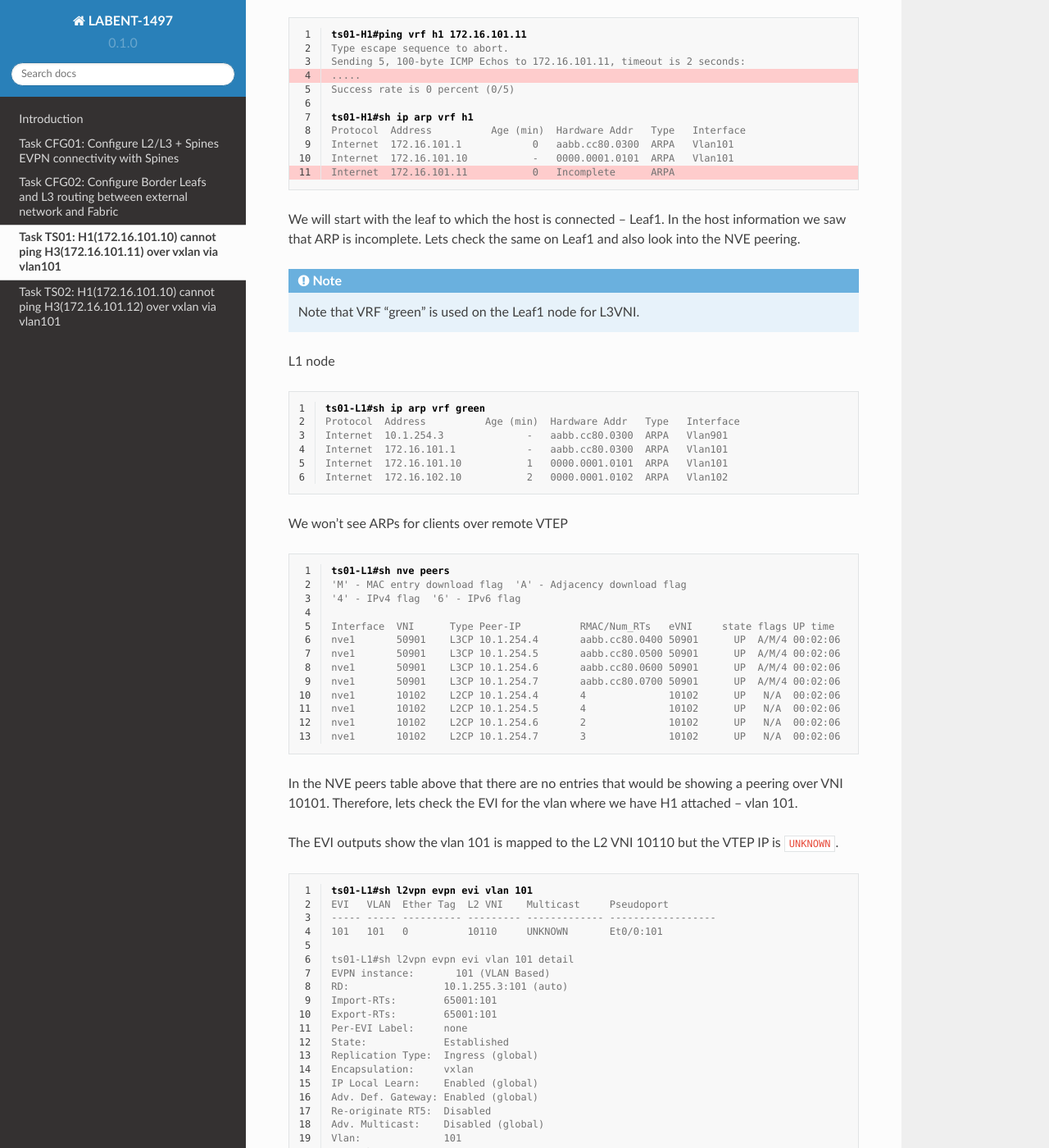
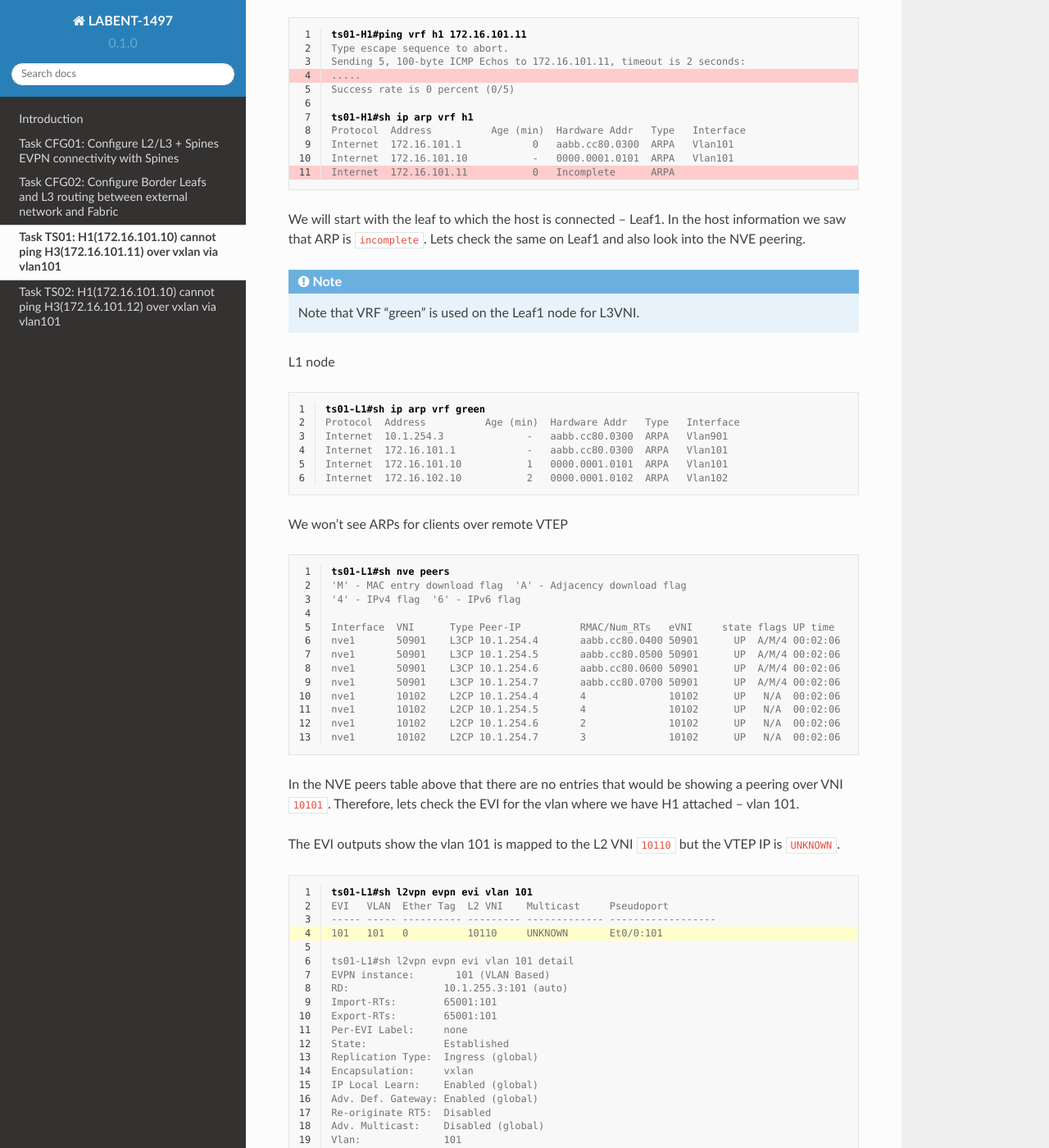
Before and after one commit to dvishchu/labent-1497, a Sphinx documentation site: the page built from docs/source/task_03.rst, in a window 1280 px wide and 1400 px high, scrolled down 760 px. Shown: the whole window at 82% size. Built offline with Sphinx 7.4.7 and the Read the Docs theme 2.0.0, drawn with Linux system fonts in a browser that asks for light colours; part of the change alters nothing that is shown.

```diff
--- a/docs/source/task_03.rst
+++ b/docs/source/task_03.rst
@@ -23,7 +23,7 @@ H1 node
     Internet  172.16.101.10           -   0000.0001.0101  ARPA   Vlan101
     Internet  172.16.101.11           0   Incomplete      ARPA
 
-We will start with the leaf to which the host is connected – Leaf1. In the host information we saw that ARP is incomplete. Lets check the same on Leaf1 and also look into the NVE peering.
+We will start with the leaf to which the host is connected – Leaf1. In the host information we saw that ARP is ``incomplete``. Lets check the same on Leaf1 and also look into the NVE peering.
 
 .. note::
 
@@ -62,12 +62,13 @@ We won’t see ARPs for clients over remote VTEP
     nve1       10102    L2CP 10.1.254.6       2              10102      UP   N/A  00:02:06
     nve1       10102    L2CP 10.1.254.7       3              10102      UP   N/A  00:02:06
 
-In the NVE peers table above that there are no entries that would be showing a peering over VNI 10101. Therefore, lets check the EVI for the vlan where we have H1 attached – vlan 101.
+In the NVE peers table above that there are no entries that would be showing a peering over VNI ``10101``. Therefore, lets check the EVI for the vlan where we have H1 attached – vlan 101.
 
-The EVI outputs show the vlan 101 is mapped to the L2 VNI 10110 but the VTEP IP is ``UNKNOWN``.
+The EVI outputs show the vlan 101 is mapped to the L2 VNI ``10110`` but the VTEP IP is ``UNKNOWN``.
 
 .. code-block:: console
     :linenos:
+    :emphasize-lines: 4,28,30
     :class: highlight-command
 
     ts01-L1#sh l2vpn evpn evi vlan 101
```
